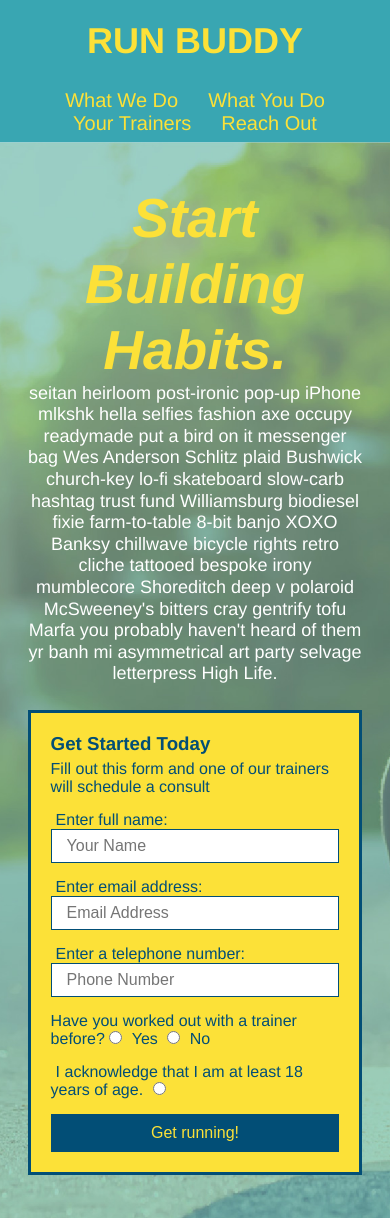
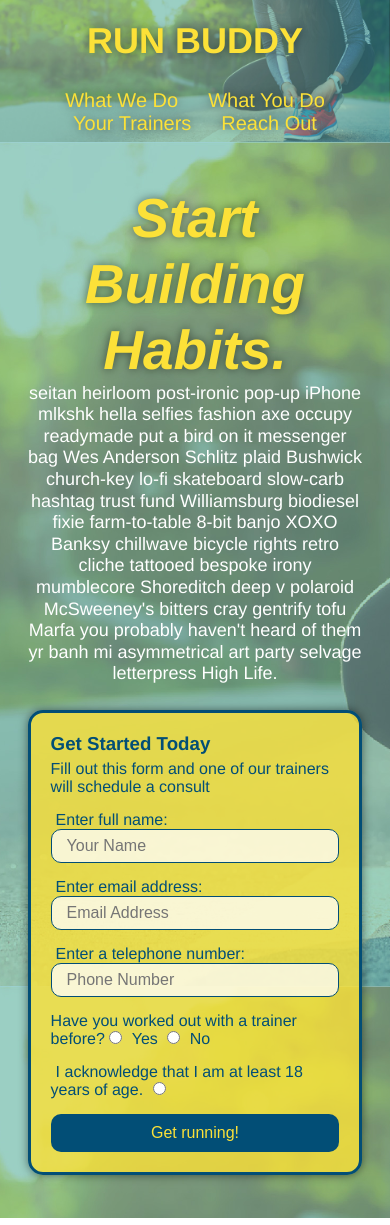
Before and after one commit to kait-weishaar/run-buddy, a plain HTML site: page index.html in a window 390 px wide. Shown: the top 1225 px of the page. Drawn offline with Linux system fonts and the light colour scheme.

Commit message:
first pass aethetics

```diff
--- a/assets/css/style.css
+++ b/assets/css/style.css
@@ -23,6 +23,14 @@ header {
     display: flex;
     justify-content: space-between;
     flex-wrap: wrap;
+    position: -webkit-sticky;
+    position: sticky;
+    top: 0;
+    background-image: url("../Images/hero-bg.jpg");
+    background-size: cover;
+    background-position: center;
+    background-attachment: fixed;
+    background-position: 80%;
 }
 
 header h1 {
@@ -55,6 +63,12 @@ header nav ul li a {
     font-size: 1.55vw;
 }
 
+header nav ul li a:hover {
+    background: #fce138;
+    color: #024e76;
+    border-radius: 15px;
+    text-shadow: none;
+}
 footer {
     background: #fce138;
     width: 100%;
@@ -88,6 +102,8 @@ footer a {
     justify-content: center;
     flex-wrap: wrap;
     align-items: flex-start;
+    background-attachment: fixed;
+    background-position: 80%;
 }
 /* Hero Style End */
 
@@ -110,13 +126,15 @@ footer a {
 
 /* Hero Style Start */
 .hero-form {
-    background-color: #fce138;
+    background-color: rgba(252, 225, 56, 0.8);
     font_color: #024e76;
     padding:20px;
     border: solid 3px #024e76;
     color:#024e76;
     width: 40%;
     margin: 3.5%;
+    box-shadow: 0 0 10px rgba( 0, 0, 0, 0.5);
+    border-radius: 15px;
 }
 /* Hero Style End */
 
@@ -136,6 +154,12 @@ footer a {
     color: #024e76;
     width: 100%;
     margin-bottom: 15px;
+    border-radius: 10px;
+    background-color: rgba( 255, 255, 255, 0.75);
+}
+.form-input:focus {
+    background-color: rgba( 255, 255, 255, 1);
+    outline: none;
 }
 .hero-form label {
     margin: 0 5px;
@@ -148,9 +172,12 @@ button {
     border: none;
     padding: 10px 20px;
     font-size: 16px;
+    border-radius: 10px
 
 }
-
+.hero-form button:hover {
+    background-color: #39a6b2;
+}
 
 .intro p {
     line-height: 1.7;
@@ -220,7 +247,6 @@ button {
     margin: 50px auto;
     padding-bottom: 50px;
     width: 80%;
-    border-bottom: 1px solid #39a6b2;
     display:flex;
     flex-wrap: wrap;
     align-items: center;
@@ -327,8 +353,13 @@ button {
     width: 100%;
     margin-bottom: 15px;
     margin-top: 5px;
+    border-radius: 10px;
+    background-color: rgba( 255, 255, 255, 0.75);
 }
-
+.contact-form input:focus, .contact-form textarea:focus {
+    background-color: rgba( 255, 255, 255, 1);
+    outline: none;
+}
 .contact-form button {
     width: 100%;
     border: none;
@@ -337,17 +368,24 @@ button {
      text-align: center;
      padding: 15px 0;
      font-size: 16px;
+     border-radius: 10px
 }
 
+.contact-form button:hover {
+    color: #fce138;
+    background: #39a6b2;
+}
 /* media query for smaller desktop screens and smaller*/
 @media screen and (max-width:980px) {
     header {
         padding-bottom: 0;
         justify-content: center;
+        position: relative;
     }
     header h1 {
         width: 100%;
         text-align:center;
+        text-shadow: 0 0 10px rgba( 0, 0, 0, 0.5);
     }
     header nav ul {
         margin-top: 20px;
@@ -356,6 +394,7 @@ button {
     }
     header nav ul li a {
         font-size: 20px;
+        text-shadow: 0 0 10px rgba( 0, 0, 0, 0.5);
     }
     footer h2, footer div {
        text-align: center;
@@ -366,6 +405,9 @@ button {
     }
     .hero-cta {
         text-align: center;
+    }
+    .hero-cta h2 {
+        text-shadow: 0 0 10px rgba( 0, 0, 0, 0.5);
     }
     .section-title {
         width:80%;
@@ -425,3 +467,8 @@ button {
   }
   .contact-form {order: 3;}
 }
+
+
+.step:not(:last-child) {
+    border-bottom: 1px solid #39a6b2;
+}
```
